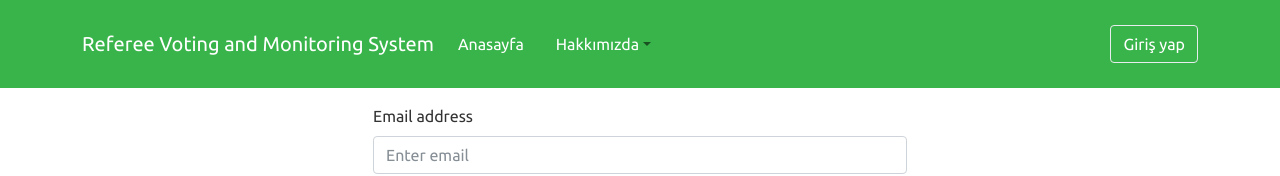
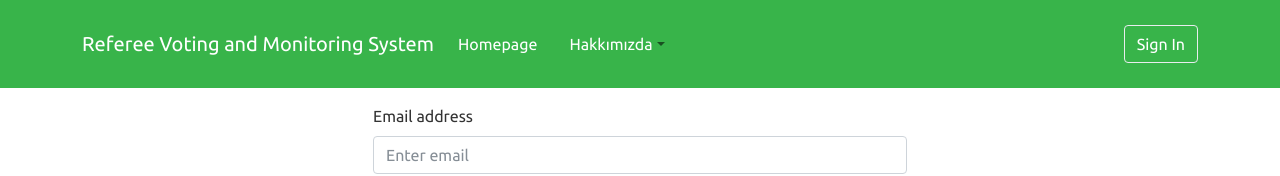
Before and after one commit to SU-CS308-22FA/TEAM37_Referee_Voting_and_Monitoring_System, a React (Create React App) app in the folder client/: page /signin in a window 1280 px wide. Shown: the top 176 px of the page. Built offline with nearby package versions, Linux system fonts and the light colour scheme.

Commit message:
unnecessary files deleted, typos fixed

```diff
--- a/client/src/App.css
+++ /dev/null
@@ -1,38 +0,0 @@
-.App {
-  text-align: center;
-}
-
-.App-logo {
-  height: 40vmin;
-  pointer-events: none;
-}
-
-@media (prefers-reduced-motion: no-preference) {
-  .App-logo {
-    animation: App-logo-spin infinite 20s linear;
-  }
-}
-
-.App-header {
-  background-color: #282c34;
-  min-height: 100vh;
-  display: flex;
-  flex-direction: column;
-  align-items: center;
-  justify-content: center;
-  font-size: calc(10px + 2vmin);
-  color: white;
-}
-
-.App-link {
-  color: #61dafb;
-}
-
-@keyframes App-logo-spin {
-  from {
-    transform: rotate(0deg);
-  }
-  to {
-    transform: rotate(360deg);
-  }
-}
--- a/client/src/App.js
+++ b/client/src/App.js
@@ -1,4 +1,3 @@
-import "./App.css";
 import Header from "./Components/Header";
 import { BrowserRouter as Router, Routes, Route } from "react-router-dom";
 import { Container } from "react-bootstrap";
@@ -22,7 +21,6 @@
         </Container>
       </main>
     </Router>
-    /* Selam */
   );
 }
 
--- a/client/src/Components/Header.js
+++ b/client/src/Components/Header.js
@@ -16,7 +16,7 @@
         <Navbar.Toggle aria-controls="basic-navbar-nav" />
         <Navbar.Collapse id="basic-navbar-nav">
           <Nav className="me-auto">
-            <Nav.Link className="text-white">Anasayfa</Nav.Link>
+            <Nav.Link className="text-white">Homepage</Nav.Link>
             <Nav.Link></Nav.Link>
             <NavDropdown
               title={<span className="text-white">Hakkımızda</span>}
@@ -38,12 +38,12 @@
             }}
           >
             {" "}
-            Çıkış yap{" "}
+            Sign Out{" "}
           </Button>
         ) : (
           <Button variant="outline-light">
             <Link className="text-white text-decoration-none" to="/signin">
-              Giriş yap
+              Sign In
             </Link>
           </Button>
         )}
--- a/client/src/Screens/AuthScreen.js
+++ b/client/src/Screens/AuthScreen.js
@@ -2,6 +2,7 @@
 import { Container, Form, Button, Row, Col } from "react-bootstrap";
 import { Link, useNavigate } from "react-router-dom";
 import { login } from "../axios";
+
 const AuthScreen = ({ setUser }) => {
   const navigate = useNavigate();
   const [formData, setFormData] = useState({
@@ -36,6 +37,7 @@
                 type="email"
                 placeholder="Enter email"
               />
+
             </Form.Group>
             <Form.Group className="mb-3" controlId="formBasicPassword">
               <Form.Label>Password</Form.Label>
--- a/client/src/Screens/SignUpScreen.js
+++ b/client/src/Screens/SignUpScreen.js
@@ -12,6 +12,7 @@
     phoneNumber: "",
     email: "",
   });
+
   return (
     <Container>
       <Row className="justify-content-center">
--- a/client/src/index.css
+++ /dev/null
@@ -1,13 +0,0 @@
-body {
-  margin: 0;
-  font-family: -apple-system, BlinkMacSystemFont, 'Segoe UI', 'Roboto', 'Oxygen',
-    'Ubuntu', 'Cantarell', 'Fira Sans', 'Droid Sans', 'Helvetica Neue',
-    sans-serif;
-  -webkit-font-smoothing: antialiased;
-  -moz-osx-font-smoothing: grayscale;
-}
-
-code {
-  font-family: source-code-pro, Menlo, Monaco, Consolas, 'Courier New',
-    monospace;
-}
--- a/client/src/index.js
+++ b/client/src/index.js
@@ -1,6 +1,5 @@
 import React from 'react'
 import ReactDOM from 'react-dom'
-import './index.css'
 import App from './App'
 import './bootstrap.min.css'
 
```
Also changed, not shown: 1 other file (tests, documents, lock files or other folders).
